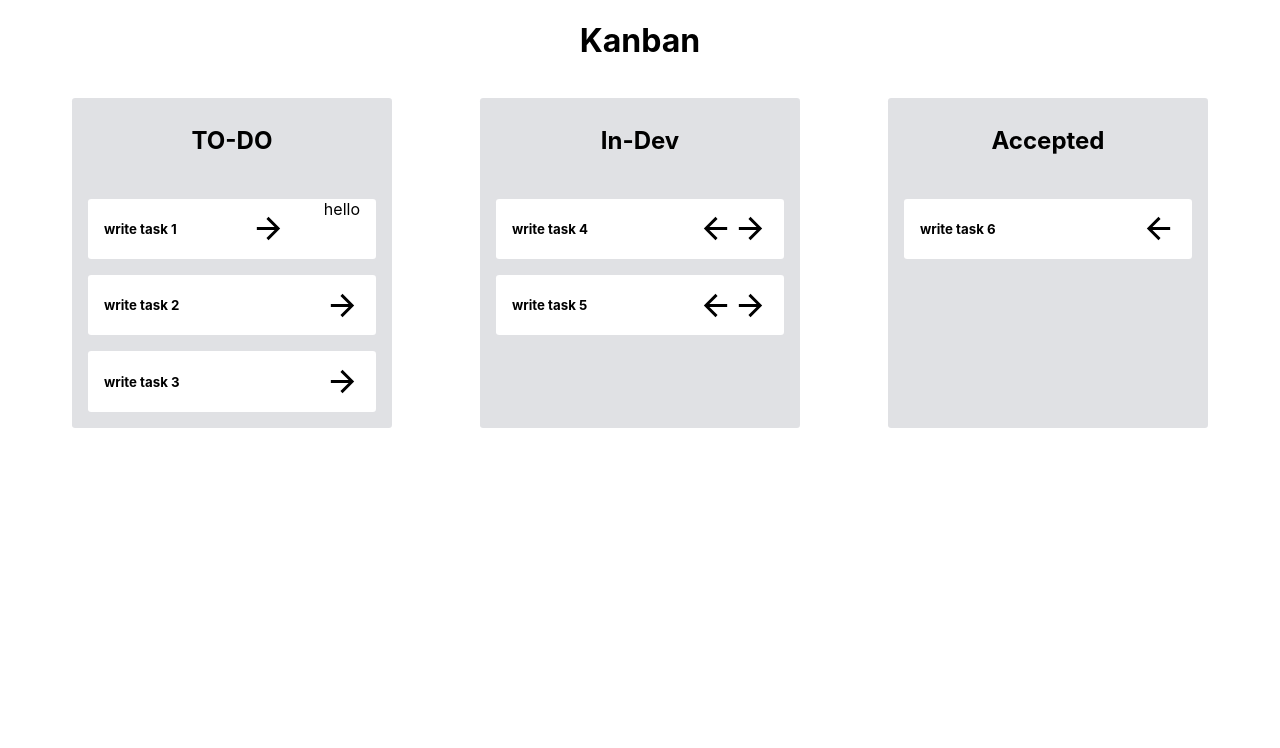
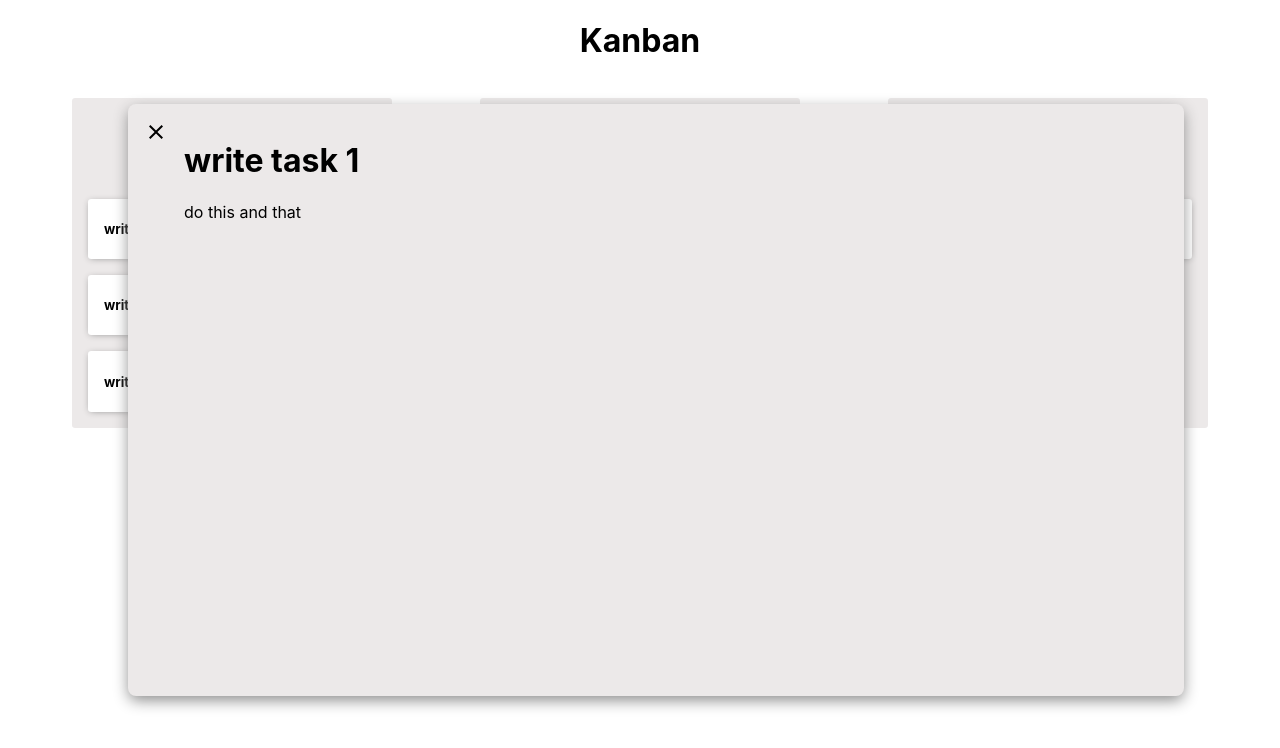
Before and after one commit to MukulSethi123/mini-jira, a React (Create React App) app: page / in a window 1280 px wide. Both pictures are taken after a click on the element "write task 1". Shown: the top 748 px of the page. Built offline with nearby package versions, Linux system fonts and the light colour scheme.

Commit message:
feature :- made tickets pop up to display more info

```diff
--- a/src/components/KanbanBoard/KanbanBoard.tsx
+++ b/src/components/KanbanBoard/KanbanBoard.tsx
@@ -34,6 +34,7 @@ function KanbanBoard({ title, ticketList, boardId }: KanbanBoardProps) {
             <Ticket
               key={ticket.Id}
               Id={ticket.Id}
+              details={ticket.details}
               boardId={boardId}
               title={ticket.title}
               moveTicketRight={moveTicketRight}
--- a/src/components/KanbanBoard/_kanbanBoard.css
+++ b/src/components/KanbanBoard/_kanbanBoard.css
@@ -1,6 +1,6 @@
 .board{
     min-width: 20rem;
-    background-color: #e0e1e4;
+    background-color: rgb(236, 233, 233);
     margin:1rem;
     min-height: 20rem;
     text-align: center;
--- a/src/components/Ticket/Ticket.tsx
+++ b/src/components/Ticket/Ticket.tsx
@@ -5,6 +5,7 @@ import ArrowBackIcon from "@mui/icons-material/ArrowBack";
 import "./_ticket.css";
 interface TicketProps {
   title: string;
+  details: string;
   Id: number;
   boardId: number;
   moveTicketRight(Id: number): void;
@@ -13,6 +14,7 @@ interface TicketProps {
 
 function Ticket({
   title,
+  details,
   Id,
   boardId,
   moveTicketRight,
@@ -25,6 +27,7 @@ function Ticket({
     moveTicketRight(Id);
   };
   const ticketPopUpController = () => {
+    console.log("clicked");
     setShowTicket(!showTicket);
   };
   const [showTicket, setShowTicket] = useState(false);
@@ -42,7 +45,13 @@ function Ticket({
           <ArrowForwardIcon fontSize="large" onClick={onClickRightButton} />
         )}
       </div>
-      {showTicket && <TicketPopUp />}
+      {showTicket && (
+        <TicketPopUp
+          title={title}
+          details={details}
+          ticketPopUpController={ticketPopUpController}
+        />
+      )}
     </div>
   );
 }
--- a/src/components/Ticket/_ticket.css
+++ b/src/components/Ticket/_ticket.css
@@ -7,7 +7,7 @@
     flex-direction: row;
     border-radius: .2rem;
     justify-content: space-between;
-
+box-shadow: 0px 1px 7px -2px #888888;
 }
 
 .ticket__actions{
--- a/src/components/TicketPopUp/TicketPopUp.tsx
+++ b/src/components/TicketPopUp/TicketPopUp.tsx
@@ -1,9 +1,29 @@
 import React from "react";
-
-function TicketPopUp() {
+import "./_ticketPopUp.css";
+import CloseIcon from "@mui/icons-material/Close";
+interface TicketPopUpProps {
+  title: string;
+  details: string;
+  ticketPopUpController(): void;
+}
+function TicketPopUp({
+  title,
+  details,
+  ticketPopUpController,
+}: TicketPopUpProps) {
   return (
-    <div className="ticketPopUp">
-      <div className="ticketPopUp__header">hello</div>
+    <div className="ticketPopUp" onBlur={ticketPopUpController}>
+      <div className="ticketPopUp__closeButton">
+        <CloseIcon onClick={ticketPopUpController} />
+      </div>
+      <div className="ticketPopUp__body">
+        <div className="ticketPopUp__header">
+          <h1>{title}</h1>
+        </div>
+        <div className="ticketPopUp__details">
+          <p>{details}</p>
+        </div>
+      </div>
     </div>
   );
 }
--- a/src/components/TicketPopUp/_ticketPopUp.css
+++ b/src/components/TicketPopUp/_ticketPopUp.css
@@ -1,8 +1,22 @@
 .ticketPopUp{
-    height: 60%;
-    width: 60%;
-    background-color: antiquewhite;
+    height: 70%;
+    width: 80%;
+    background-color: rgb(236, 233, 233);
     z-index: 1;
     position: fixed;
-
+    left: 10%;
+    top: 13%;
+    text-align: center;
+    box-shadow: 0px 5px 15px -1px #888888;
+    border-radius: .5rem;
+    display: flex;
+    flex-direction: row;
+    padding: 1rem;
 }
+/* .ticketPopUp__header h1{
+    margin: -.6rem 1rem;
+} */
+.ticketPopUp__body{
+    margin-left: 1rem;
+    text-align: left;
+}
```
